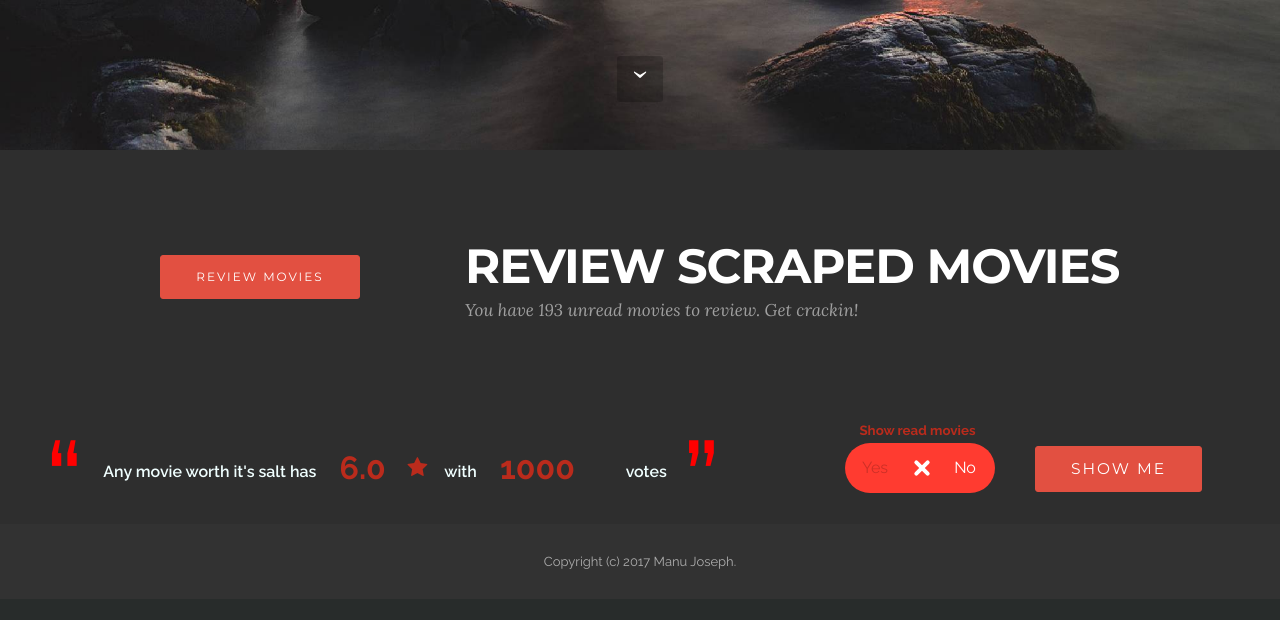
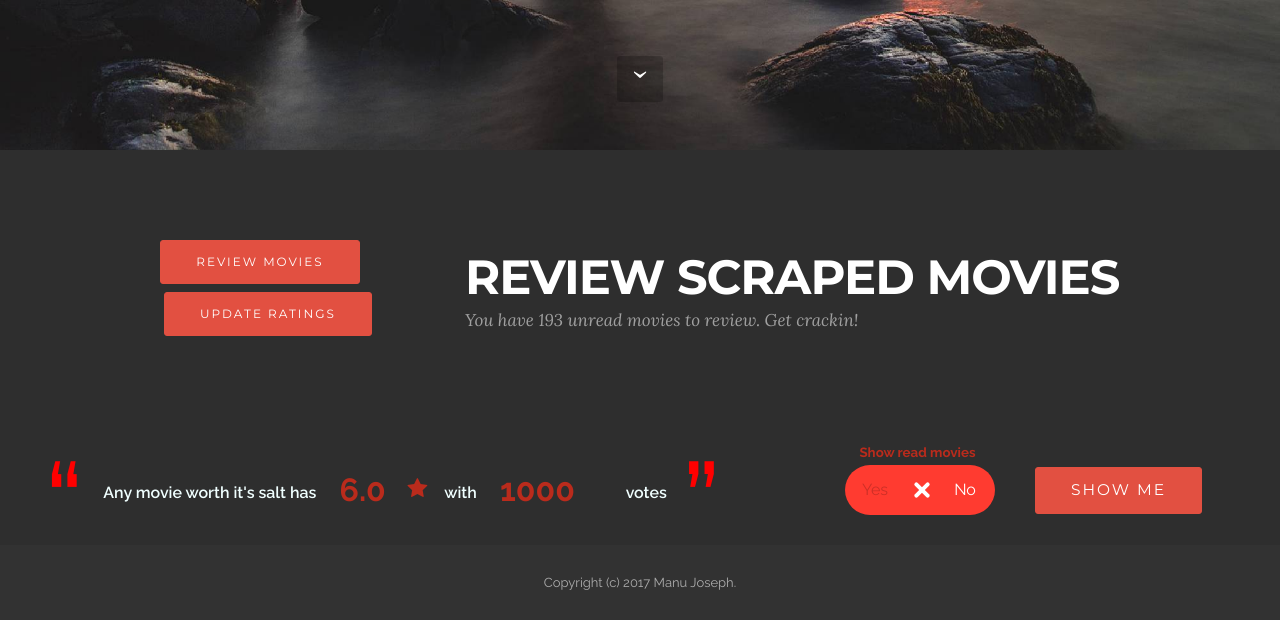
Before and after one commit to manujosephv/MovieScraper, a Django app: page / in a window 1280 px wide. Shown: the part 650-1270 px from the top of the page. Before the commit the page ends 1219 px from the top, so only its background shows below. Run offline with Django 3.2, Linux system fonts and the light colour scheme; data comes from the database, SQL or seed files in the repository; some libraries are stand-ins or nearby versions.

Commit message:
Added a test button to update ratings Added update ratings functionality Added a new View for update ratings

```diff
--- a/movielistview/templates/movielistview/index.html
+++ b/movielistview/templates/movielistview/index.html
@@ -111,7 +111,10 @@
 
                 <div class="mbr-table-md-up">
                     <div class="mbr-table-cell col-md-4">
-                        <div class="text-xs-center"><a class="btn btn-primary" href="/view_movies/">REVIEW MOVIES</a></div>
+                        <div class="text-xs-center">
+                            <a class="btn btn-primary" href="/view_movies/">REVIEW MOVIES</a>
+                            <a class="btn btn-primary" id="update" href="/update_ratings/">UPDATE RATINGS</a>
+                        </div>
                     </div>
                     <div class="mbr-table-cell mbr-right-padding-md-up col-md-8 text-xs-center text-md-left">
                         <h3 class="mbr-info-title mbr-section-title display-2">REVIEW SCRAPED MOVIES</h3>
@@ -223,7 +226,32 @@
         $(document).ajaxError(function(){
             $('#scrap_button').LoadingOverlay("hide");
         });
+        $('#update').click(function(e) {
+                console.log("Start updating")
+              e.preventDefault()
+              $.ajax({
+                type: 'GET', //GET or POST as defined in HTML
+                url: '/update_ratings/', //action defined in HTML
+//                data: frm.serialize(), //Serializing the object to pass through
+                // handle a successful response
+                success : function(json) {
+                    // frm[0].reset(); // remove the value from the input
+                    console.log(json); // log the returned json to the console
+                    console.log("success"); // another sanity check
+                },
 
+                // handle a non-successful response
+                error : function(xhr,errmsg,err) {
+                    //$('#results').html("<div class='alert-box alert radius' data-alert>Oops! We have encountered an error: "+errmsg+
+                      //  " <a href='#' class='close'>&times;</a></div>"); // add the error to the dom
+                    console.log(xhr.status + ": " + xhr.responseText); // provide a bit more info about the error to the console
+
+                }
+            });
+//            $('.popup-wrap').fadeIn(250);
+//            $('.popup-box').removeClass('transform-out').addClass('transform-in');
+//            e.preventDefault();
+          });
         });
     </script>
 
--- a/movielistview/urls.py
+++ b/movielistview/urls.py
@@ -7,4 +7,5 @@ urlpatterns = [
     url(r'^view_movies/$', views.view_movies, name='view_movies'),
     url(r'^filter_movies/$', views.filter_movies, name='filter_movies'),
     url(r'^mark_read_movies/$', views.mark_read_movies, name='mark_read_movies'),
+    url(r'^update_ratings/$', views.update_ratings, name='update_ratings'),
 ]
--- a/movielistview/views.py
+++ b/movielistview/views.py
@@ -17,6 +17,8 @@ from django.db import transaction
 from django.db.models import Max
 from django.db.models import Min
 from django.utils import timezone
+import imdb
+import re
 
 MAX_SCRAP_PAGES = 100
 INIT_SCRAP_TIME = 30 #days
@@ -131,6 +133,37 @@ def mark_read_movies(request):
             content_type="application/json"
         )
 
+@transaction.atomic
+def update_ratings(request):
+    if request.method == 'GET':
+        # scrape_form = ScrapeForm(request.POST)
+        #Deleting all existing entries
+        #Movie.objects.all().delete()
+        no_of_rows_updated = update_all_ratings()
+        # movie_count_added = 0
+        response_data = {}
+        response_data['no_of_rows'] = Movie.objects.count()
+        response_data['no_of_rows_updated'] = no_of_rows_updated
+        response_data['result'] = 'Update Completed'
+        # response_data['scraped_time'] = datetime.datetime.now().isoformat() #post.created.strftime('%B %d, %Y %I:%M %p')
+        # response_data['last_scrap_time'] = timezone.make_naive(Movie.objects.latest('date_time').date_time).isoformat() #post.created.strftime('%B %d, %Y %I:%M %p')
+        #response_data['debug_info2'] = Movie.objects.all().latest('post_date')
+
+        return HttpResponse(
+            json.dumps(response_data),
+            content_type="application/json"
+        )
+    else:
+        return HttpResponse(
+            json.dumps({"result": "this isn't happening"}),
+            content_type="application/json"
+        )
+
+
+
+
+
+
 def convert_timezone_aware(x):
     if isinstance(x,datetime.datetime):
         return timezone.make_aware(x)
@@ -188,3 +221,57 @@ def scrape_and_add_movies():
                 m.save()
 
     return len(movie_df.index)
+
+def update_all_ratings():
+    movies = Movie.objects.all()
+    # Create the object that will be used to access the IMDb's database.
+    ia = imdb.IMDb() # by default access the web.
+    counter = 0
+    for movie in movies:
+        print("movie name: {}".format(movie.name))
+        print("movie link: {}".format(movie.imdb_link))
+        movie_info, imdb_link_present = get_imdb_info(movie.imdb_link,movie.name,ia)
+        if movie_info:
+            if 'rating' in movie_info.keys():
+                print ("new rating: {} <--- old rating: {}".format(movie_info['rating'],movie.imdb_rating))
+            else:
+                print("no ratings")
+            if 'votes' in movie_info.keys():
+                print ("new votes: {} <--- old votes: {}".format(movie_info['votes'],movie.imdb_votes))
+            else:
+                print ("no votes")
+            counter = counter +1
+    return counter
+
+
+# def update_all_ratings():
+#     movies = Movie.objects.all()
+#     # Create the object that will be used to access the IMDb's database.
+#     ia = imdb.IMDb() # by default access the web.
+#     counter = 0
+#     for movie in movies:
+#         movie_info, imdb_link_present = get_imdb_info(movie.imdb_link,movie.name,ia)
+#         if movie_info:
+#             if 'rating' in movie_info.keys():
+#                 movie.imdb_rating = movie_info['rating']
+#             if 'votes' in movie_info.keys():
+#                 movie.imdb_votes = movie_info['votes']
+#             if 'plot' in movie_info.keys():
+#                 movie.plot = movie_info['plot']
+#             if not imdb_link_present:
+#                 movie.imdb_link = ia.get_imdbURL(movie_info)
+#             movie.save()
+#             counter = counter +1
+#     return counter
+
+def get_imdb_info(imdb_link,imdb_name,ia):
+    match = re.search(r'^https?://[^\s]+/[^\s]+/tt([^\s]+)$', imdb_link.strip('/'))
+    if match is not None:
+        id = match.group(1)
+        return ia.get_movie(id), True
+    else:
+        result_set = ia.search_movie(imdb_name)
+        if len(result_set)>0:
+            return ia.search_movie(imdb_name)[0], False
+        else:
+            return False, False
```
Also changed, not shown: 1 other file.
